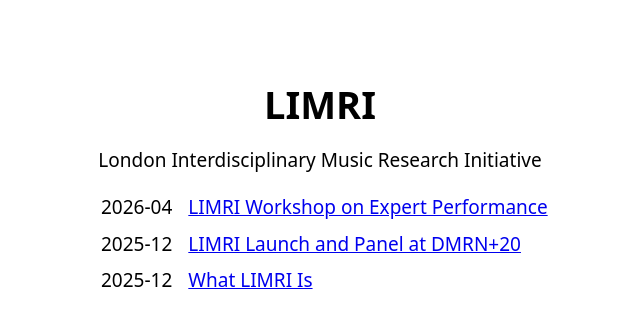
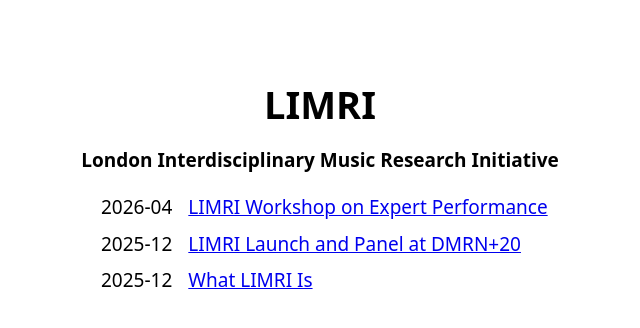
Before and after one commit to dmrn-limri/dmrn-limri.github.io, a Jekyll site: the page built from index.md, in a window 1280 px wide. Shown: the top 328 px of the page, without its empty margins (320-960 px from the left). Built offline with Jekyll 4.4.1, drawn with Linux system fonts in a browser that asks for light colours.

Commit message:
Update home.html

```diff
--- a/_layouts/home.html
+++ b/_layouts/home.html
@@ -4,7 +4,7 @@ layout: default
 <header>
   <h1>{{ site.title }}</h1>
   {%-if site.theme_config.show_description-%}
-    <p>{{ site.description }}</p>
+    <p><b>{{ site.description }}</b></p>
   {%-endif-%}
 </header>
 
```
